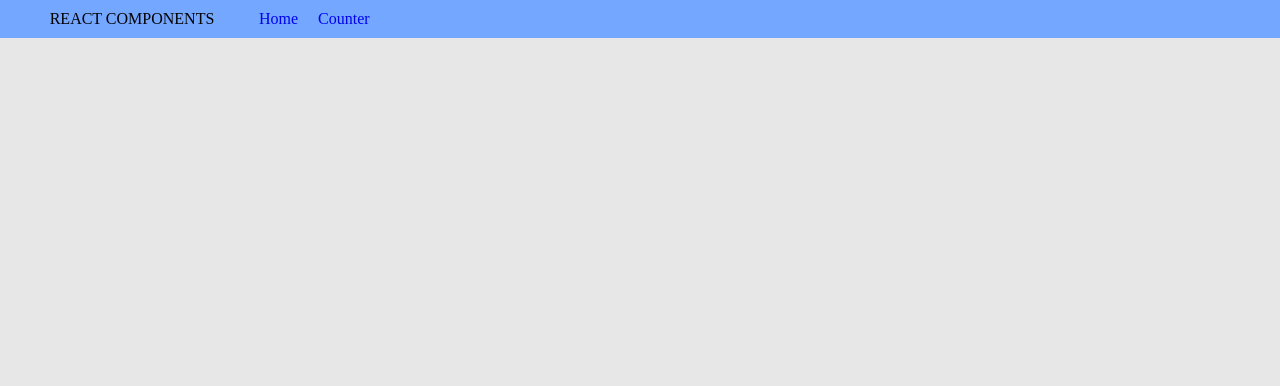
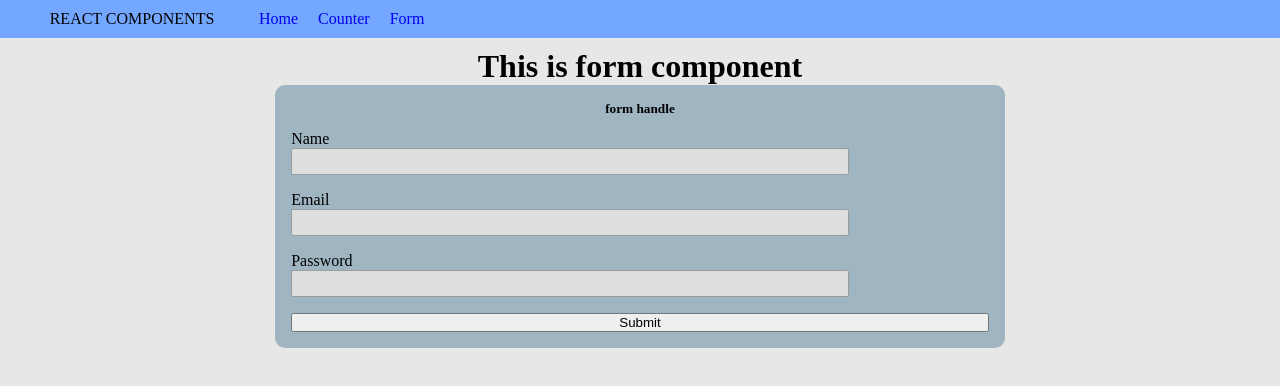
Before and after one commit to harshtarang7/react-js-daily, a React (Vite) app: page /form in a window 1280 px wide. Shown: the top 386 px of the page. Built offline with nearby package versions, Linux system fonts and the light colour scheme.

Commit message:
form handled

```diff
--- a/src/App.tsx
+++ b/src/App.tsx
@@ -1,8 +1,9 @@
 import { Route, Routes } from "react-router-dom";
 import "./App.css";
-import { Home } from "./components/home";
-import { Counter } from "./components/counter";
 import { Navbar } from "./components/Navbar";
+import { Home } from "./components/Home";
+import { Counter } from "./components/Counter";
+import { FormComponent } from "./components/Form";
 
 function App() {
   return (
@@ -11,6 +12,7 @@ function App() {
     <Routes>
         <Route path="/" element={<Home />}>Home</Route>
         <Route path="/counter" element={<Counter />}>counter</Route>
+        <Route path="/form" element={<FormComponent />}>Form</Route>
       </Routes>
     </div>
   );
--- /dev/null
+++ b/src/components/Form.tsx
@@ -0,0 +1,121 @@
+import { useEffect, useState } from "react";
+
+const style = {
+  width: "80%",
+  padding: "5px 0px",
+  backgroundColor: " #dededeff",
+  border: "1px solid #9c9c9cff",
+  borderRadius: 2,
+};
+
+type formProps = {
+  name: string;
+  email: string;
+  password: string;
+};
+export const FormComponent = () => {
+  const [name, setName] = useState("");
+  const [email, setEmail] = useState("");
+  const [password, setPassword] = useState("");
+  const [savedForm, setSavedForm] = useState<formProps[]>([]);
+
+
+  const handleSave = (e: React.MouseEvent) => {
+    e.preventDefault();
+    const formData: formProps = { name, email, password };
+    const updatedforms = [...savedForm, formData];
+    setSavedForm(updatedforms);
+    localStorage.setItem('form',JSON.stringify(updatedforms))
+    setName("");
+    setEmail("");
+    setPassword("");
+  };
+
+  useEffect(()=>{
+    const savedForms = localStorage.getItem('form');
+    if(savedForms){
+        setSavedForm(JSON.parse(savedForms))
+    }
+  },[])
+  return (
+    <div style={{ marginTop: "1rem" }}>
+      <h1 style={{ textAlign: "center" }}> This is form component </h1>
+      <div
+        style={{
+          marginTop: "1rem",
+          width: "60%",
+          height: "60%",
+          margin: "auto",
+          textAlign: "left",
+          padding: "1rem",
+          borderRadius: 10,
+          backgroundColor: " #2661845f",
+        }}
+      >
+        <h5 style={{ textAlign: "center", marginBottom: "1em" }}>
+          form handle
+        </h5>
+
+        <form
+          style={{
+            display: "flex",
+            flexDirection: "column",
+            gap: "1rem",
+          }}
+        >
+          <div style={{ display: "flex", flexDirection: "column" }}>
+            <label>Name</label>
+            <input
+              type="text"
+              style={style}
+              value={name}
+              onChange={(e) => setName(e.target.value)}
+            />
+          </div>
+          <div style={{ display: "flex", flexDirection: "column" }}>
+            <label>Email</label>
+            <input
+              type="email"
+              style={style}
+              value={email}
+              onChange={(e) => setEmail(e.target.value)}
+            />
+          </div>
+          <div style={{ display: "flex", flexDirection: "column" }}>
+            <label>Password</label>
+            <input
+              type="password"
+              style={style}
+              value={password}
+              onChange={(e) => setPassword(e.target.value)}
+            />
+          </div>
+
+          <button onClick={handleSave}>Submit</button>
+        </form>
+      </div>
+
+      <div style={{ width: "100%", display: "flex", gap: 6 }}>
+        {savedForm.map((form, index) => (
+          <div
+            style={{
+              marginTop: "2rem",
+              width: "20%",
+              height: 100,
+              backgroundColor: " #373737ff",
+              display: "flex",
+              flexDirection: "column",
+              padding: 2,
+              textAlign: "start",
+              color: "white",
+            }}
+          >
+            <h4>name: {form.name}</h4>
+            <h5>email: {form.email}</h5>
+            <h6>password: {form.password}</h6>
+          </div>
+        ))}
+      </div>
+    </div>
+  );
+};
--- a/src/components/Navbar.tsx
+++ b/src/components/Navbar.tsx
@@ -22,6 +22,9 @@ export const Navbar = () => {
         <Link to={"/counter"} style={{ textDecoration: "none" }}>
           Counter
         </Link>
+        <Link to={"/form"} style={{ textDecoration: "none" }}>
+          Form
+        </Link>
       </div>
     </div>
   );
```
